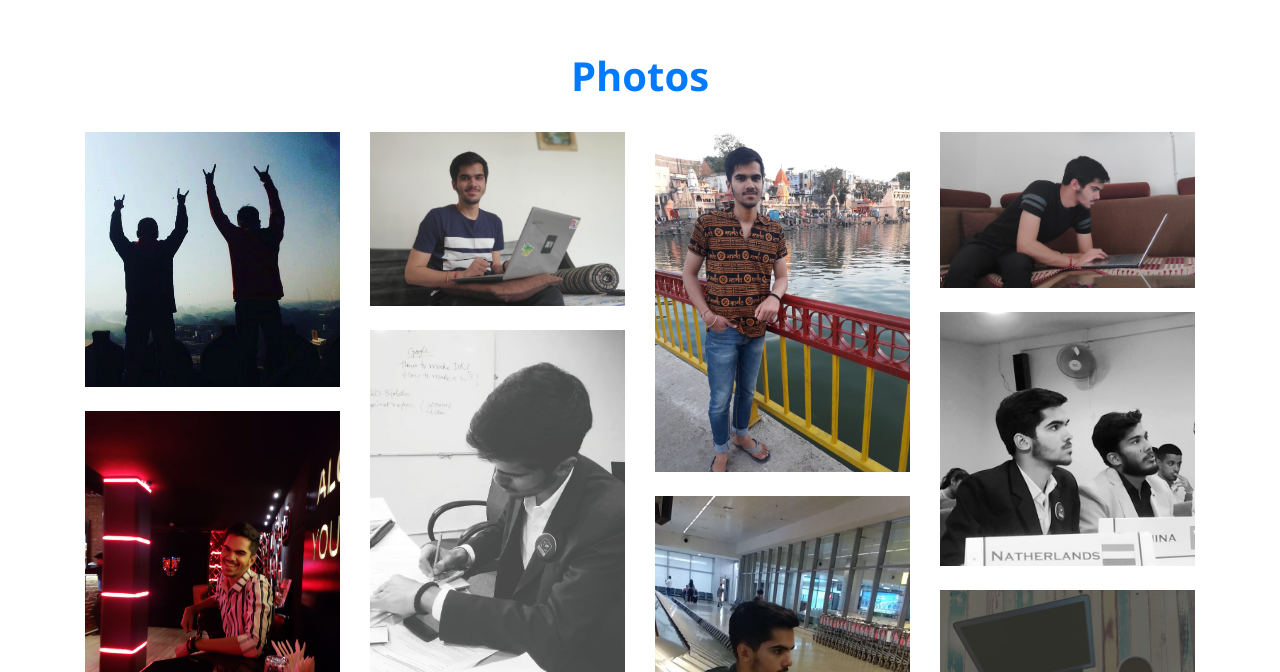
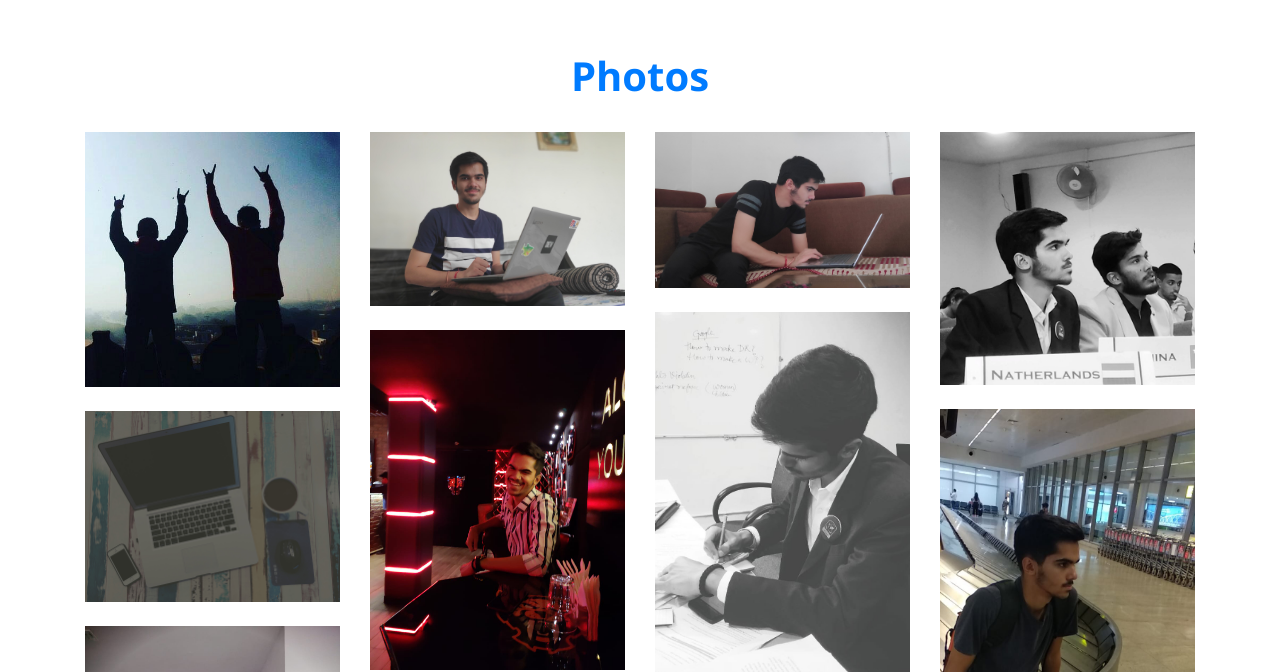
Before and after one commit to pradhumndave/pradhumndave1, a plain HTML site: page index.html in a window 1280 px wide. Shown: the part 1929-2601 px from the top of the page. Drawn offline with nearby package versions, Linux system fonts and the light colour scheme; files whose address does not match are found by name.

Commit message:
Update index.html

```diff
--- a/index.html
+++ b/index.html
@@ -193,12 +193,12 @@
             </a>
           </div>
 
-          <div class="item brand col-sm-6 col-md-4 col-lg-4 col-xl-3 mb-4">
+         <!-- <div class="item brand col-sm-6 col-md-4 col-lg-4 col-xl-3 mb-4">
             <a href="images/img_3.jpg" class="item-wrap fancybox" data-fancybox="gallery2">
               <span class="icon-search2"></span>
               <img class="img-fluid" src="images/img_3.jpg">
             </a>
-          </div>
+          </div>-->
 
           <div class="item design col-sm-6 col-md-4 col-lg-4 col-xl-3 mb-4">
 
```
